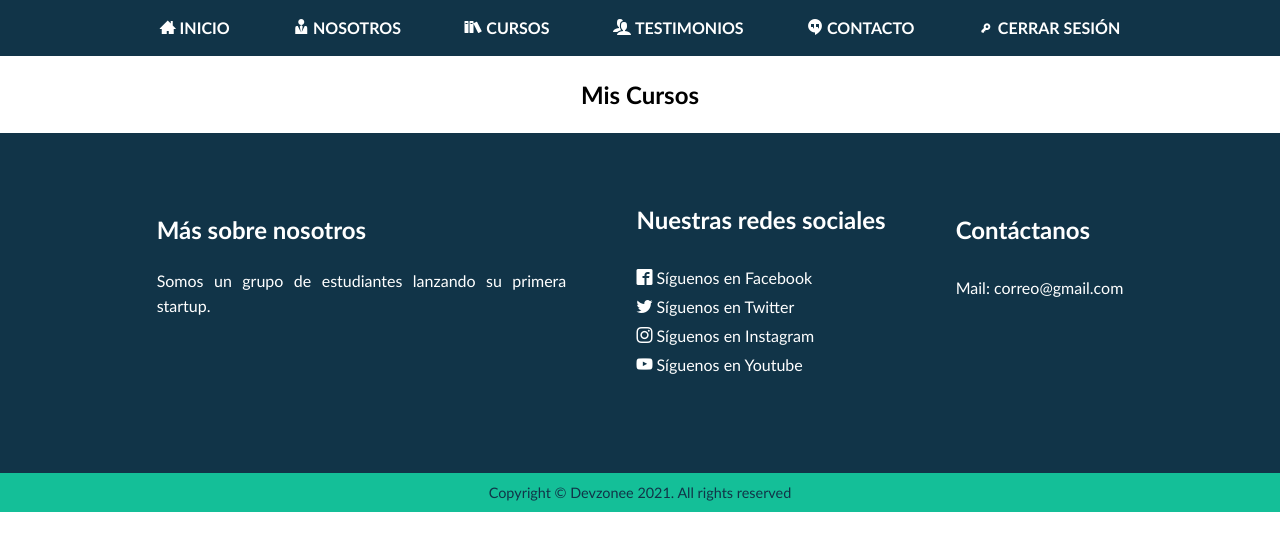
After one commit to NayelhyRC/ProyectoProgra, a PHP site: page /Fomularios/frmMisCursos.php in a window 1280 px wide. The commit adds this page. Shown: the top 551 px of the page. Run offline with PHP 8.4, Linux system fonts and the light colour scheme; some web fonts are replaced.

Commit message:
frmMisCursos agreagado.php

```diff
--- a/AccesoDatos/Conexion.php
+++ b/AccesoDatos/Conexion.php
@@ -2,6 +2,10 @@
     class Conexion
     {
         private $Conexion;
+
+        public function getConexion(){
+            return $this->Conexion;
+        }
 
         protected function Conectar()
         {
--- /dev/null
+++ b/Fomularios/frmMisCursos.php
@@ -0,0 +1,124 @@
+<!DOCTYPE html>
+<html lang="en">
+<head>
+    <meta charset="UTF-8">
+    <meta http-equiv="X-UA-Compatible" content="IE=edge">
+    <meta name="viewport" content="width=device-width, initial-scale=1.0">
+    <link rel="stylesheet" type="text/css" href="../css/estilos.css?v=<?php echo time(); ?>">
+	<link rel="stylesheet" type="text/css" href="../css/responsive.css">
+	<link rel="stylesheet" type="text/css" href="../iconos/style.css?v=<?php echo time(); ?>">
+	<!-- <link rel="stylesheet" type="text/css" href="../css/styleLS.css?v=<?php echo time(); ?>"> -->
+    <link rel="stylesheet" type="text/css" href="../SassNaye/estilo-persona.css?v=<?php echo time(); ?>">
+    <link rel="stylesheet" type="text/css" href="../iconos/LSiconsStyle.css">
+    <title>DevZone</title>
+</head>
+<body>
+    <header class="barra-menu header unselectable">
+		<nav>
+			<input type="checkbox" id="toggle"/>
+			<label class="menu-icon" for="toggle"></label>
+			<ul id="listaMenu">
+				<li class="titulo"><a class="opcionNav" href="#inicio"><i class="ico-home3"></i><span> INICIO</span></a></li>
+				<li class="titulo"><a class="opcionNav" href="#nosotros"><i class="ico-user-tie"></i><span> NOSOTROS</span></a></li>
+				<li class="titulo"><a class="opcionNav" href="#cursos"><i class="ico-books"></i><span> CURSOS</span></a></li>
+				<li class="titulo"><a class="opcionNav" href="#testimonios"><i class="ico-users"></i><span> TESTIMONIOS</span></a></li>
+				<li class="titulo"><a class="opcionNav" href="#contacto"><i class="ico-hangouts"></i><span> CONTACTO</span></a></li>
+				<li class="titulo"><a class="opcionNav" href="#" onclick="openLoginForm()"><i  class="icon-key"></i><span> CERRAR SESIÓN</span></a></li>
+			</ul>
+		</nav>
+	</header>
+
+    <div class="container">
+        <h2>Mis Cursos</h2>
+        <?php
+            include_once ("../AccesoDatos/Conexion.php");
+
+            // $solicitud  = "SELECT G.Nombre, R.duracion
+            // FROM guias G
+            // LEFT OUTER JOIN rutas4x4 R ON G.id_guia = R.id_guia
+            // ORDER BY R.duracion ASC
+            // ";
+
+            // $resultado = mysqli_query($conexion, $solicitud);
+
+            // echo '<h2>REPORTE 03</h2>';
+            // echo 'Nombres de TODOS los guias y el tiempo que les lleva hacer sus rutas: <br><br> ';
+
+            // echo "<table border='1'>";
+            // echo "<tr id='cabecera'>";
+            // echo "<td>Nombre de Guía</td>";
+            // echo "<td>Duracion</td>";
+            // echo "</tr>";
+
+            // while( $fila = mysqli_fetch_array($resultado)){
+            //     echo "<tr>";
+            //     echo "<td>" . $fila['Nombre'] . "</td>";
+            //     echo "<td>" . $fila['duracion'] . "</td>";
+            //     echo "</tr>";
+            // }
+
+            // echo "</table>";
+            // echo "<br><a href='frmMenuReportes.html'>Regresar</a>"
+        ?>
+    </div>
+
+    <footer class="footer">
+		<div id="contacto" class="contacto">
+			<div class="containter-footer-body child-container" id="footer">
+				<div class="columns column1">
+					<h2>Más sobre nosotros</h2>
+					<p>Somos un grupo de estudiantes lanzando su primera startup.</p>
+				</div>
+				<div class="columns column2">
+					<h2>Nuestras redes sociales</h2>
+					<ul>
+						<li>
+							<a href="https://www.facebook.com/profile" target="_blank">
+								<i class="ico-facebook2"></i> Síguenos en Facebook
+							</a>
+						</li>
+
+						<li>
+							<a href="https://www.facebook.com/profile" target="_blank">
+								<i class="ico-twitter"></i> Síguenos en Twitter
+							</a>
+						</li>
+
+						<li>
+							<a href="https://www.facebook.com/profile" target="_blank">
+								<i class="ico-instagram"></i> Síguenos en Instagram
+							</a>
+						</li>
+
+						<li>
+							<a href="https://www.facebook.com/profile" target="_blank">
+								<i class="ico-youtube"></i> Síguenos en Youtube
+							</a>
+						</li>
+					</ul>
+				</div>
+
+				<div class="columns column3">
+					<h2>Contáctanos</h2>
+					<ul>
+						<li>
+							Mail: <a href="mailto:correo@gmail.com">correo@gmail.com</a>
+						</li>
+					</ul>
+
+				</div>
+			</div>
+		</div>
+		<div>
+			<div class="container-footer">
+				<p>
+					Copyright &#169; Devzonee
+					<script type='text/javascript'>
+						var creditsyear = new Date();document.write(creditsyear.getFullYear());
+					</script>. All rights reserved
+				</p>
+			</div>
+		</div>
+  	</footer>
+</body>
+</html>
--- a/Fomularios/frmPersona.php
+++ b/Fomularios/frmPersona.php
@@ -7,7 +7,6 @@
     <link rel="stylesheet" type="text/css" href="../css/estilos.css?v=<?php echo time(); ?>">
 	<link rel="stylesheet" type="text/css" href="../css/responsive.css">
 	<link rel="stylesheet" type="text/css" href="../iconos/style.css?v=<?php echo time(); ?>">
-	<!-- <link rel="stylesheet" type="text/css" href="../css/styleLS.css?v=<?php echo time(); ?>"> -->
     <link rel="stylesheet" type="text/css" href="../SassNaye/estilo-persona.css?v=<?php echo time(); ?>">
     <link rel="stylesheet" type="text/css" href="../iconos/LSiconsStyle.css">
     <title>DevZone</title>
@@ -23,7 +22,7 @@
 				<li class="titulo"><a class="opcionNav" href="#cursos"><i class="ico-books"></i><span> CURSOS</span></a></li>
 				<li class="titulo"><a class="opcionNav" href="#testimonios"><i class="ico-users"></i><span> TESTIMONIOS</span></a></li>
 				<li class="titulo"><a class="opcionNav" href="#contacto"><i class="ico-hangouts"></i><span> CONTACTO</span></a></li>
-				<li class="titulo"><a class="opcionNav" href="#" onclick="openLoginForm()"><i  class="icon-key"></i><span> INCIAR SESIÓN</span></a></li>
+				<li class="titulo"><a class="opcionNav" href="#"><i  class="icon-key"></i><span> CERRAR SESIÓN</span></a></li>
 				<!-- <li class="titulo"><a class="opcionNav" onclick="openSingupForm()"><i class="icon-sign-in"></i><span > REGISTRARSE</span></a></li> -->
 			</ul>
 		</nav>
--- a/Scripts MySql/Categoria - Curso.sql
+++ b/Scripts MySql/Categoria - Curso.sql
@@ -1,6 +1,6 @@
 CREATE TABLE Categoria
 (
-	Descripcion          VARCHAR(20) NULL,
+	Descripcion          VARCHAR(50) NULL,
 	Estado               boolean NULL,
 	Id                   INTEGER AUTO_INCREMENT NOT NULL,
 	PRIMARY KEY (Id)
@@ -9,7 +9,7 @@ CREATE TABLE Categoria
 CREATE TABLE Curso
 (
 	Nombre               VARCHAR(20) NULL,
-	Descripcion          VARCHAR(20) NULL,
+	Descripcion          VARCHAR(300) NULL,
 	Precio               DECIMAL(10,4) NULL,
 	Idioma               VARCHAR(20) NULL,
 	Duracion             DATE NULL,
```
Also changed, not shown: Fomularios/funLogin.php (added, +27 -0 lines), Fomularios/funUsuario.php (+10 -9 lines), Login-Singup/Login.php (+11 -7 lines), Login-Singup/Singup.php (+8 -5 lines), Login-Singup/styleLSD.css (+45 -9 lines), ReglasNegocio/RNUsuario.php (+13 -1 lines), index.php (+2 -65 lines).
